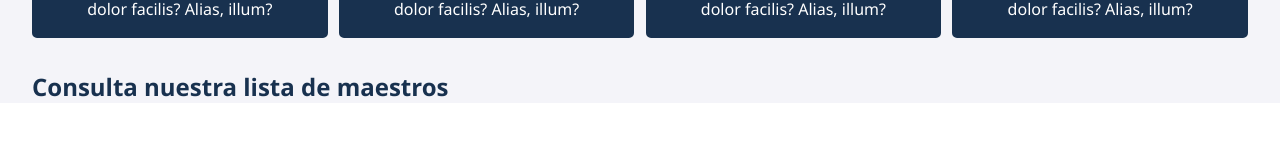
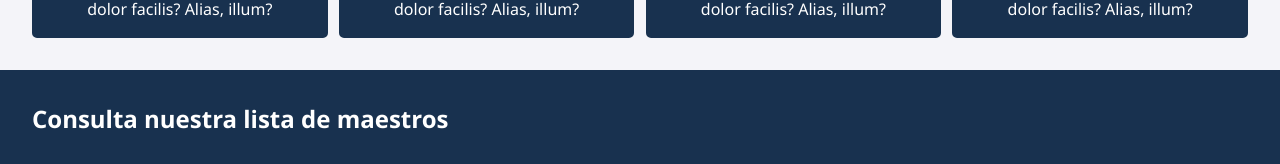
Before and after one commit to ArmandoBerlanga/proyect-TI, a Vue app: page / in a window 1280 px wide. Shown: the part 1477-1641 px from the top of the page. Before the commit the page ends 1612 px from the top, so only its background shows below. Built offline with nearby package versions, Linux system fonts and the light colour scheme.

Commit message:
maestros

```diff
--- a/src/views/Home.vue
+++ b/src/views/Home.vue
@@ -136,6 +136,15 @@ export default {
     }
 }
 
+.lista-maestros{
+    margin: 0;
+    padding: 2.5%;
+    background-color: $primario;
+    h2{
+        color: white;
+    }
+}
+
 @media screen and (max-width: 1000px) {
     .sec-beneficios .beneficios{
         grid-template-columns: 1fr 1fr 1fr;
```
